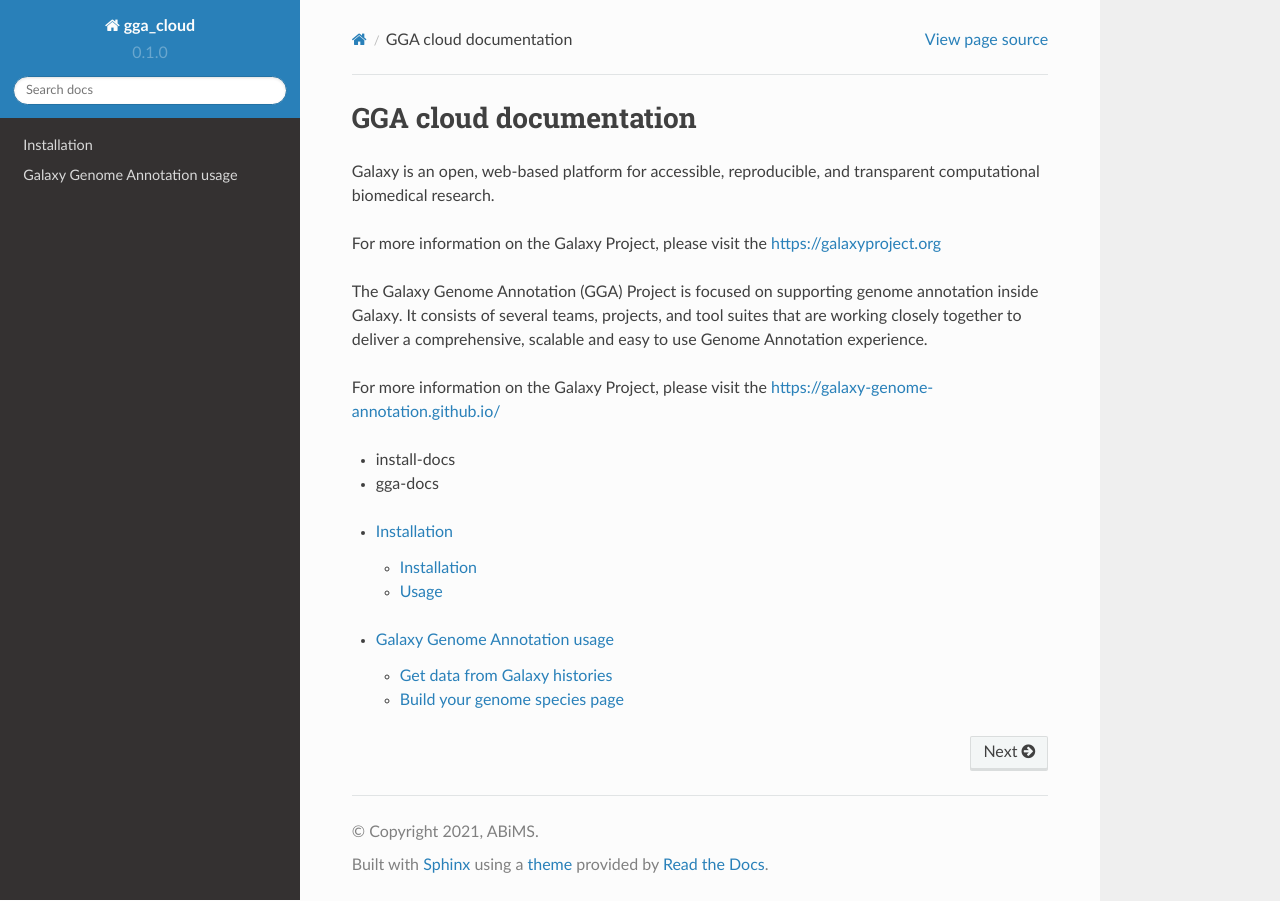
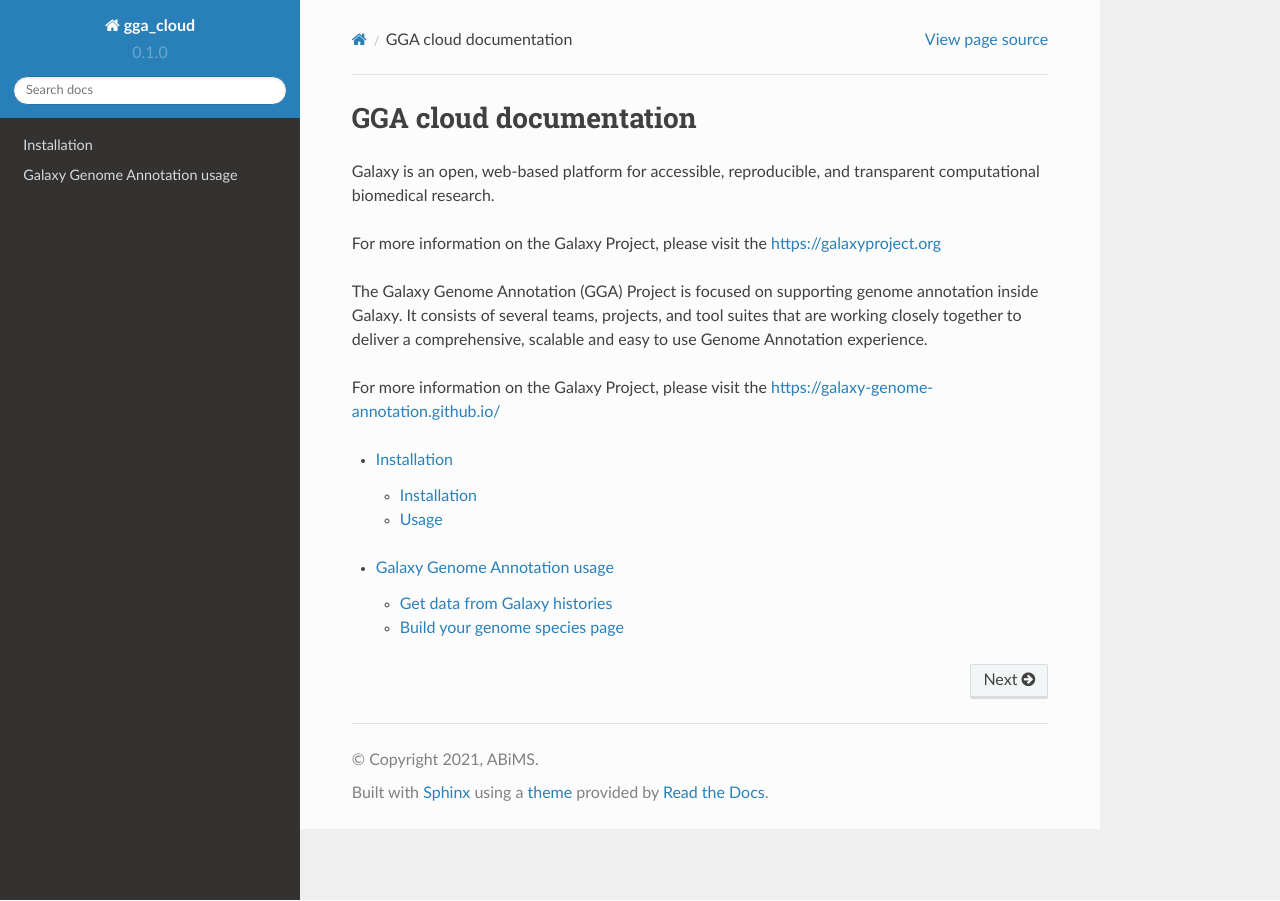
Before and after one commit to abims-sbr/GGA_Cloud, a Sphinx documentation site: the page built from docs/source/index.rst, in a window 1280 px wide. Built offline with Sphinx 7.4.7 and the Read the Docs theme 2.0.0, drawn with Linux system fonts in a browser that asks for light colours.

Commit message:
Update docs

```diff
--- a/docs/source/index.rst
+++ b/docs/source/index.rst
@@ -9,19 +9,11 @@
 
 For more information on the Galaxy Project, please visit the https://galaxy-genome-annotation.github.io/
 
-
-* :ref:`install-docs`
-* :ref:`gga-docs`
-
-.. _install-docs:
-
 .. toctree::
    :maxdepth: 2
 
    Installation <installation/index>
 
-.. _gga-docs:
-
 .. toctree::
    :maxdepth: 2
 
```
